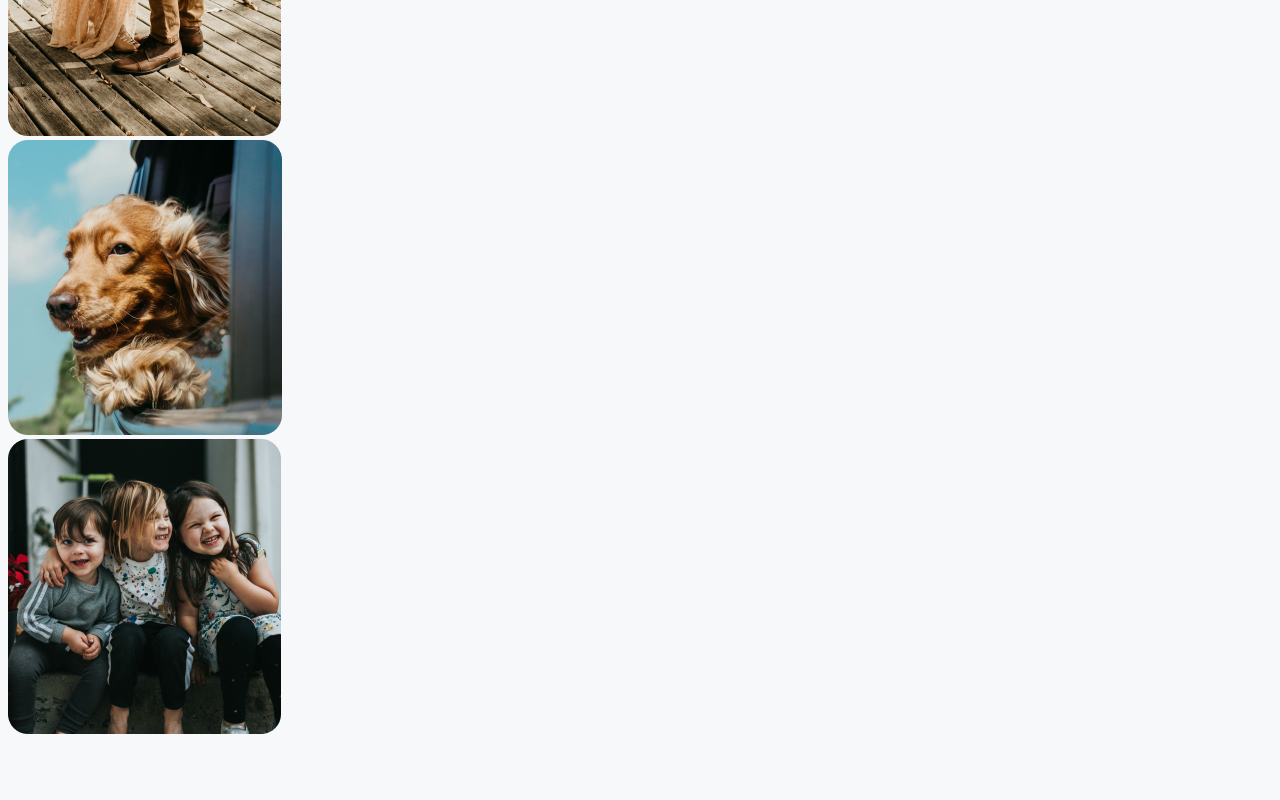
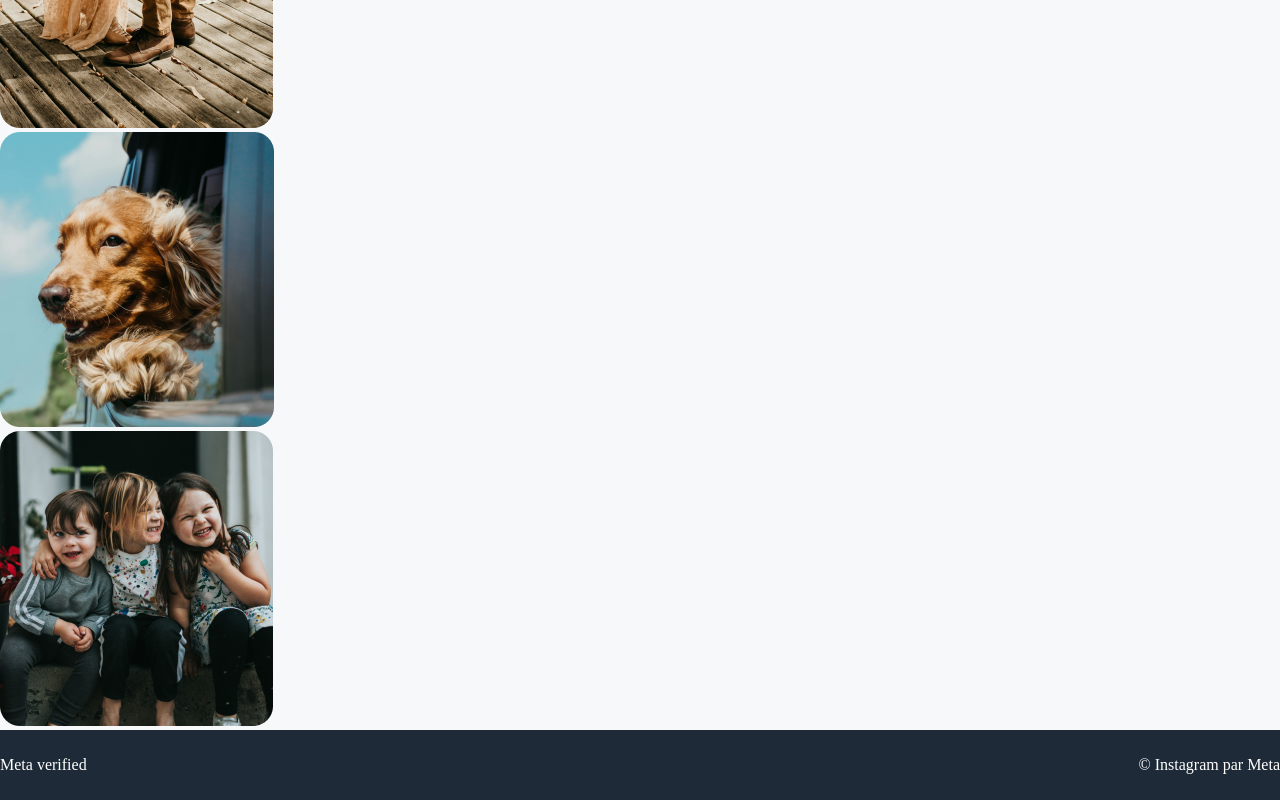
Before and after one commit to rmondija/projet-insta, a plain HTML site: page profil.html in a window 1280 px wide. Shown: the part 2227-3027 px from the top of the page. Before the commit the page ends 2973 px from the top, so only its background shows below. Drawn offline with Linux system fonts and the light colour scheme.

Commit message:
Footer profil

```diff
--- a/profil.css
+++ b/profil.css
@@ -1,5 +1,8 @@
 body {
+    margin: 0;
+    padding: 0;
     background-color: #F6F8FA;
+    font-family: ;
 }
 
 .navbar{
@@ -44,3 +47,13 @@ a{
     padding: 10px;
     background: white;
 }
+
+.footer {
+    display: flex;
+    justify-content: space-between;
+    align-items: center;
+    background-color: #1E2A37;
+    color: white;
+    height: 70px;
+    width: 100%;
+}
--- a/profil.html
+++ b/profil.html
@@ -79,8 +79,9 @@
     </main>
 
     <!-- Pied de page -->
-    <footer>
-
+    <footer class="footer">
+        <span class="gauche">Meta verified</span>
+        <span class="droite">&#169; Instagram par Meta</span>
     </footer>
 
 </body>
```
